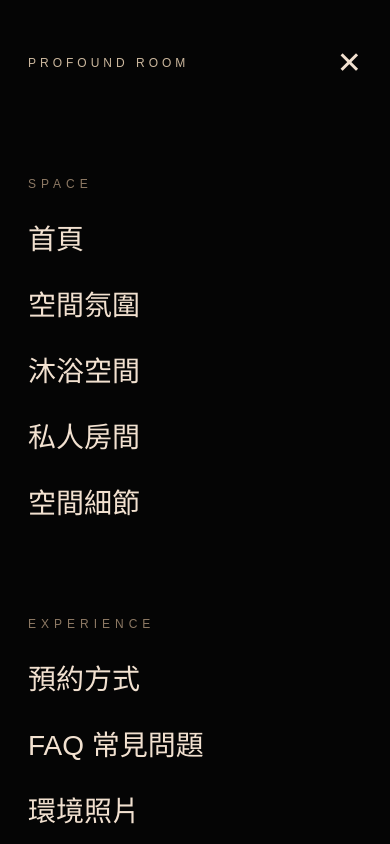
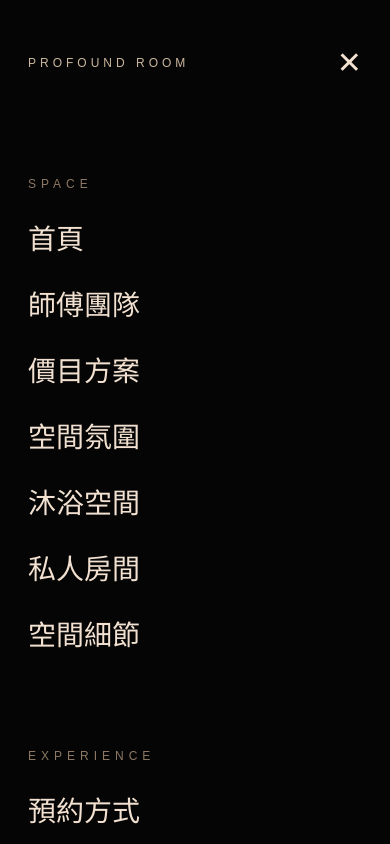
Before and after one commit to profoundroomkh/profound-room, a Next.js app: page / in a window 390 px wide. Both pictures are taken after a click on the button "☰ MENU". Shown: the top 844 px of the page. Built offline with nearby package versions, Linux system fonts and the light colour scheme.

Commit message:
Update HamburgerMenu.js

```diff
--- a/components/HamburgerMenu.js
+++ b/components/HamburgerMenu.js
@@ -80,7 +80,29 @@ export default function HamburgerMenu({
           >
             首頁
           </a>
+<a
+  href='/#therapists'
+  style={{
+    color: '#f2e1d0',
+    textDecoration: 'none',
+    fontSize: '28px',
+    fontWeight: '300',
+  }}
+>
+  師傅團隊
+</a>
 
+<a
+  href='/#pricing'
+  style={{
+    color: '#f2e1d0',
+    textDecoration: 'none',
+    fontSize: '28px',
+    fontWeight: '300',
+  }}
+>
+  價目方案
+</a>
           <a
             href='/space'
             style={{
```
